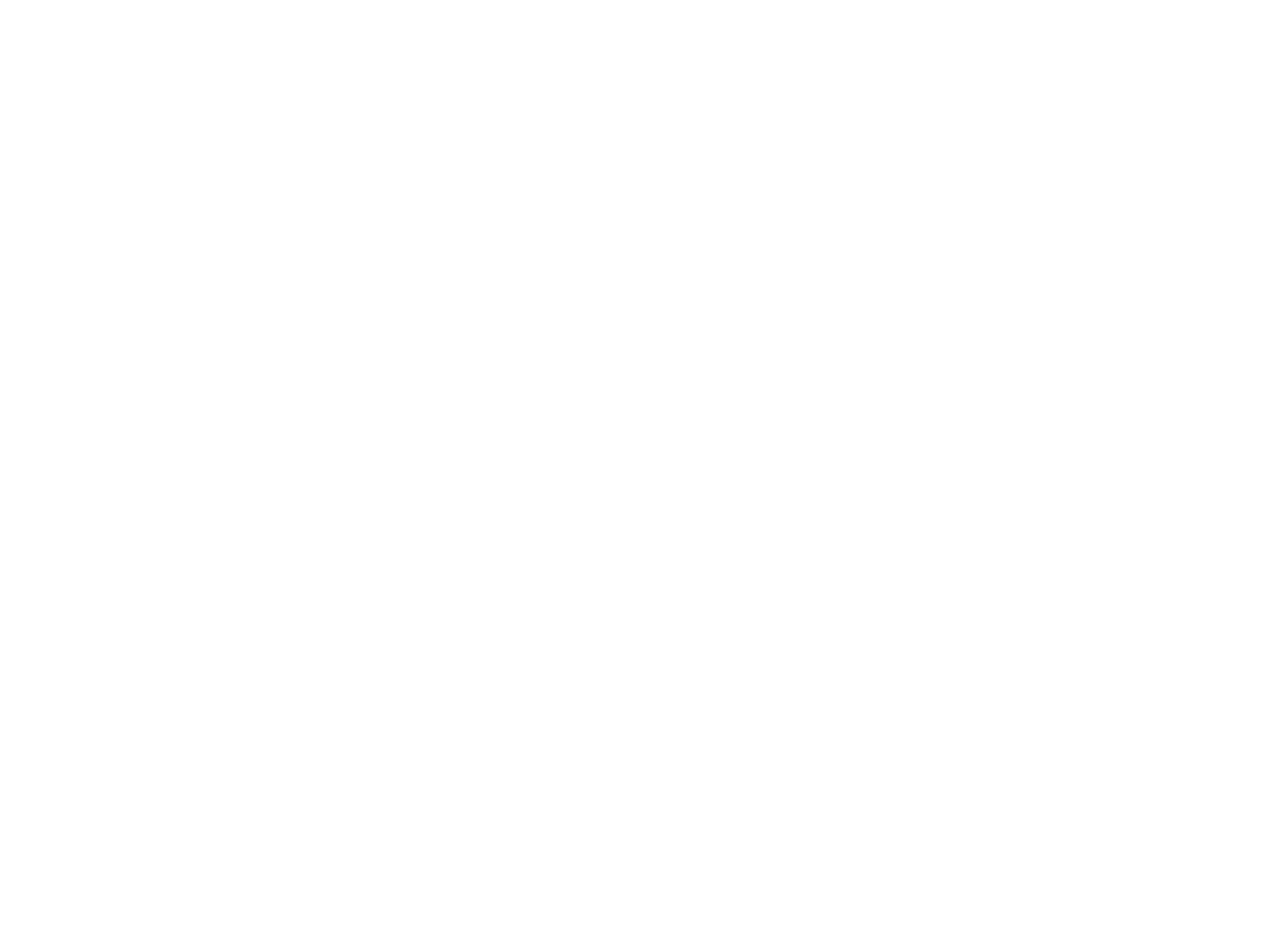
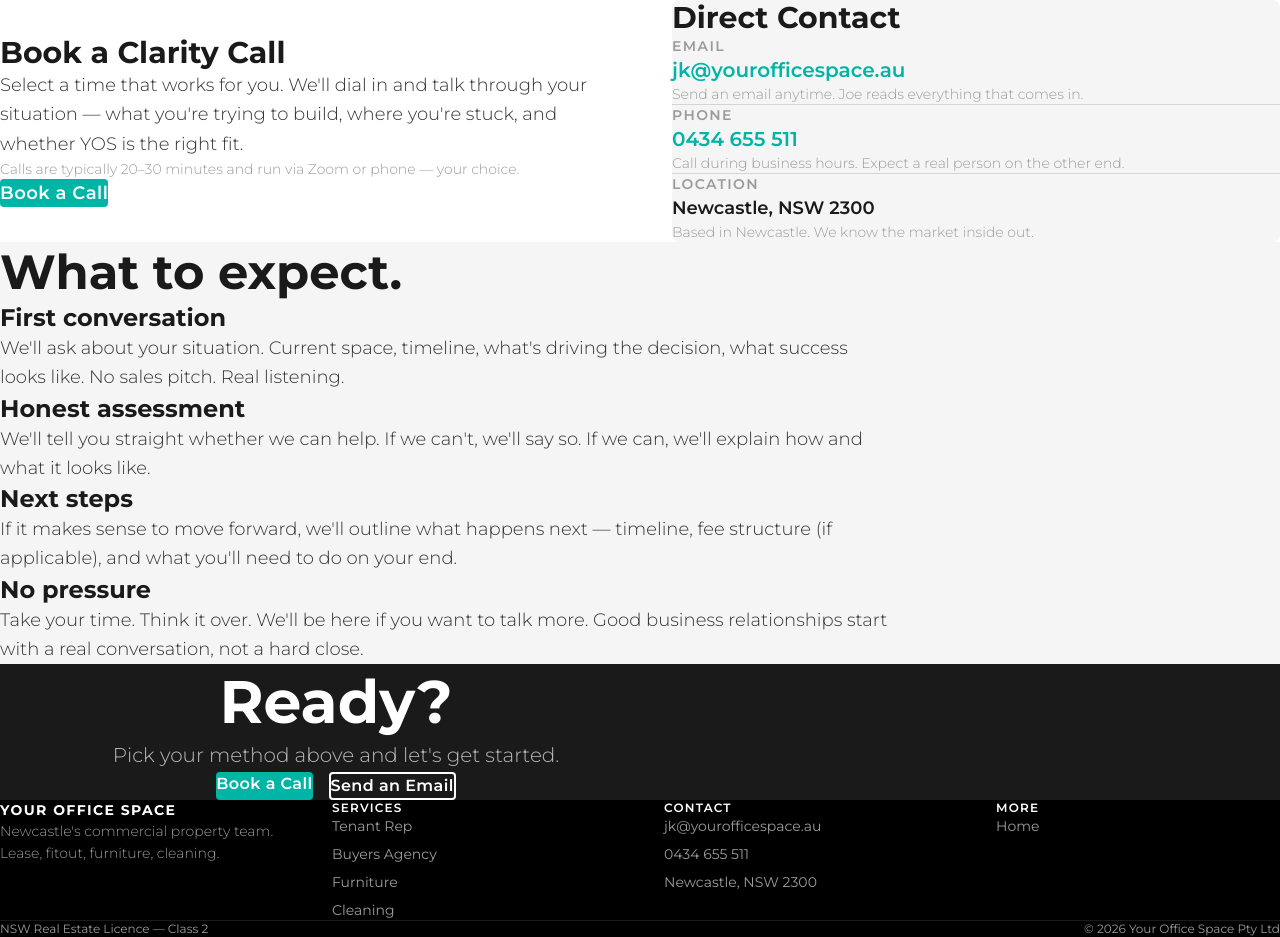
Before and after one commit to yossy-jk/yos-website, a Next.js app: page /contact in a window 1280 px wide. Before the commit this address had no page. Shown: the part 800-1737 px from the top of the page. Before the commit the page ends 800 px from the top, so only its background shows below. Built offline with nearby package versions, Linux system fonts and the light colour scheme.

Commit message:
Task 6: Build Contact page — booking, direct contact options, expectations, CTA

```diff
--- /dev/null
+++ b/src/app/contact/page.tsx
@@ -0,0 +1,208 @@
+import Link from 'next/link'
+import Nav from '@/components/Nav'
+import Button from '@/components/Button'
+import { HUBSPOT, CONTACT } from '@/lib/constants'
+
+export default function ContactPage() {
+  return (
+    <>
+      <Nav />
+
+      {/* HERO SECTION */}
+      <section className="relative min-h-screen flex items-center pt-72px bg-near-black">
+        <div className="max-w-7xl mx-auto px-5% w-full pt-20">
+          <h1 className="text-white font-bold text-7xl lg:text-8xl leading-tight tracking-tight max-w-2xl mb-6">
+            Let&apos;s talk.
+          </h1>
+          <p className="text-white/70 font-light text-2xl leading-relaxed max-w-2xl">
+            20 minutes. No pitch. Just a conversation about your space and whether we can help.
+          </p>
+        </div>
+      </section>
+
+      {/* CONTACT OPTIONS */}
+      <section className="bg-white py-28 lg:py-32">
+        <div className="max-w-7xl mx-auto px-5%">
+          <div className="grid grid-cols-1 lg:grid-cols-2 gap-16 items-center">
+            {/* Book a Call */}
+            <div className="flex flex-col">
+              <h2 className="text-near-black font-bold text-3xl mb-6">Book a Clarity Call</h2>
+              <p className="text-charcoal font-light text-lg leading-relaxed mb-8">
+                Select a time that works for you. We&apos;ll dial in and talk through your situation — what you&apos;re trying to build, where you&apos;re stuck, and whether YOS is the right fit.
+              </p>
+              <p className="text-mid-grey font-light text-sm mb-6">
+                Calls are typically 20–30 minutes and run via Zoom or phone — your choice.
+              </p>
+              <div>
+                <Button href={HUBSPOT.bookingUrl} variant="primary" external size="lg">
+                  Book a Call
+                </Button>
+              </div>
+            </div>
+
+            {/* Direct Contact */}
+            <div className="flex flex-col bg-warm-grey rounded-lg p-12">
+              <h2 className="text-near-black font-bold text-3xl mb-8">Direct Contact</h2>
+
+              <div className="space-y-8">
+                <div>
+                  <p className="text-mid-grey font-semibold text-sm tracking-widest uppercase mb-2">Email</p>
+                  <a
+                    href={`mailto:${CONTACT.email}`}
+                    className="text-teal font-semibold text-xl no-underline hover:text-dark-teal transition-colors"
+                  >
+                    {CONTACT.email}
+                  </a>
+                  <p className="text-mid-grey font-light text-sm mt-2">
+                    Send an email anytime. Joe reads everything that comes in.
+                  </p>
+                </div>
+
+                <div className="border-t border-gray-300 pt-8">
+                  <p className="text-mid-grey font-semibold text-sm tracking-widest uppercase mb-2">Phone</p>
+                  <a
+                    href={`tel:${CONTACT.phone.replace(/\s+/g, '')}`}
+                    className="text-teal font-semibold text-xl no-underline hover:text-dark-teal transition-colors"
+                  >
+                    {CONTACT.phone}
+                  </a>
+                  <p className="text-mid-grey font-light text-sm mt-2">
+                    Call during business hours. Expect a real person on the other end.
+                  </p>
+                </div>
+
+                <div className="border-t border-gray-300 pt-8">
+                  <p className="text-mid-grey font-semibold text-sm tracking-widest uppercase mb-2">Location</p>
+                  <p className="text-near-black font-semibold text-lg">
+                    {CONTACT.location}
+                  </p>
+                  <p className="text-mid-grey font-light text-sm mt-2">
+                    Based in Newcastle. We know the market inside out.
+                  </p>
+                </div>
+              </div>
+            </div>
+          </div>
+        </div>
+      </section>
+
+      {/* WHAT TO EXPECT */}
+      <section className="bg-warm-grey py-28 lg:py-32">
+        <div className="max-w-4xl mx-auto px-5%">
+          <h2 className="text-near-black font-bold text-4xl lg:text-5xl leading-tight mb-16">
+            What to expect.
+          </h2>
+
+          <div className="space-y-12">
+            <div>
+              <h3 className="text-near-black font-bold text-2xl mb-4">First conversation</h3>
+              <p className="text-charcoal font-light text-lg leading-relaxed">
+                We&apos;ll ask about your situation. Current space, timeline, what&apos;s driving the decision, what success looks like. No sales pitch. Real listening.
+              </p>
+            </div>
+
+            <div>
+              <h3 className="text-near-black font-bold text-2xl mb-4">Honest assessment</h3>
+              <p className="text-charcoal font-light text-lg leading-relaxed">
+                We&apos;ll tell you straight whether we can help. If we can&apos;t, we&apos;ll say so. If we can, we&apos;ll explain how and what it looks like.
+              </p>
+            </div>
+
+            <div>
+              <h3 className="text-near-black font-bold text-2xl mb-4">Next steps</h3>
+              <p className="text-charcoal font-light text-lg leading-relaxed">
+                If it makes sense to move forward, we&apos;ll outline what happens next — timeline, fee structure (if applicable), and what you&apos;ll need to do on your end.
+              </p>
+            </div>
+
+            <div>
+              <h3 className="text-near-black font-bold text-2xl mb-4">No pressure</h3>
+              <p className="text-charcoal font-light text-lg leading-relaxed">
+                Take your time. Think it over. We&apos;ll be here if you want to talk more. Good business relationships start with a real conversation, not a hard close.
+              </p>
+            </div>
+          </div>
+        </div>
+      </section>
+
+      {/* FINAL CTA */}
+      <section className="bg-near-black py-28 lg:py-32 text-center">
+        <div className="max-w-2xl mx-auto px-5%">
+          <h2 className="text-white font-bold text-5xl lg:text-6xl leading-tight mb-6">
+            Ready?
+          </h2>
+          <p className="text-white/70 font-light text-xl leading-relaxed mb-12">
+            Pick your method above and let&apos;s get started.
+          </p>
+          <div className="flex gap-4 justify-center flex-wrap">
+            <Button href={HUBSPOT.bookingUrl} variant="primary" external>
+              Book a Call
+            </Button>
+            <Button href={`mailto:${CONTACT.email}`} variant="secondary" external>
+              Send an Email
+            </Button>
+          </div>
+        </div>
+      </section>
+
+      {/* FOOTER */}
+      <footer className="bg-black py-16 lg:py-20">
+        <div className="max-w-7xl mx-auto px-5%">
+          <div className="grid grid-cols-1 md:grid-cols-4 gap-12 mb-16">
+            <div>
+              <p className="text-white font-bold text-sm tracking-widest mb-3 uppercase">Your Office Space</p>
+              <p className="text-mid-grey font-light text-sm leading-relaxed">
+                Newcastle&apos;s commercial property team. Lease, fitout, furniture, cleaning.
+              </p>
+            </div>
+
+            <div>
+              <p className="text-white font-semibold text-xs tracking-widest mb-4 uppercase">Services</p>
+              <nav className="flex flex-col gap-2">
+                {[
+                  { label: "Tenant Rep", href: "/tenant-rep" },
+                  { label: "Buyers Agency", href: "/buyers-agency" },
+                  { label: "Furniture", href: "/furniture" },
+                  { label: "Cleaning", href: "/cleaning" }
+                ].map((link) => (
+                  <Link
+                    key={link.href}
+                    href={link.href}
+                    className="text-mid-grey text-sm no-underline hover:text-white transition-colors"
+                  >
+                    {link.label}
+                  </Link>
+                ))}
+              </nav>
+            </div>
+
+            <div>
+              <p className="text-white font-semibold text-xs tracking-widest mb-4 uppercase">Contact</p>
+              <div className="flex flex-col gap-2">
+                <a href={`mailto:${CONTACT.email}`} className="text-mid-grey text-sm no-underline hover:text-white transition-colors">
+                  {CONTACT.email}
+                </a>
+                <a href={`tel:${CONTACT.phone.replace(/\s+/g, "")}`} className="text-mid-grey text-sm no-underline hover:text-white transition-colors">
+                  {CONTACT.phone}
+                </a>
+                <p className="text-mid-grey text-sm">{CONTACT.location}</p>
+              </div>
+            </div>
+
+            <div>
+              <p className="text-white font-semibold text-xs tracking-widest mb-4 uppercase">More</p>
+              <Link href="/" className="text-mid-grey text-sm no-underline hover:text-white transition-colors block">
+                Home
+              </Link>
+            </div>
+          </div>
+
+          <div className="border-t border-white/10 pt-8 flex flex-col md:flex-row justify-between gap-4">
+            <p className="text-mid-grey text-xs">{CONTACT.license}</p>
+            <p className="text-mid-grey text-xs">© {new Date().getFullYear()} Your Office Space Pty Ltd</p>
+          </div>
+        </div>
+      </footer>
+    </>
+  )
+}
```
